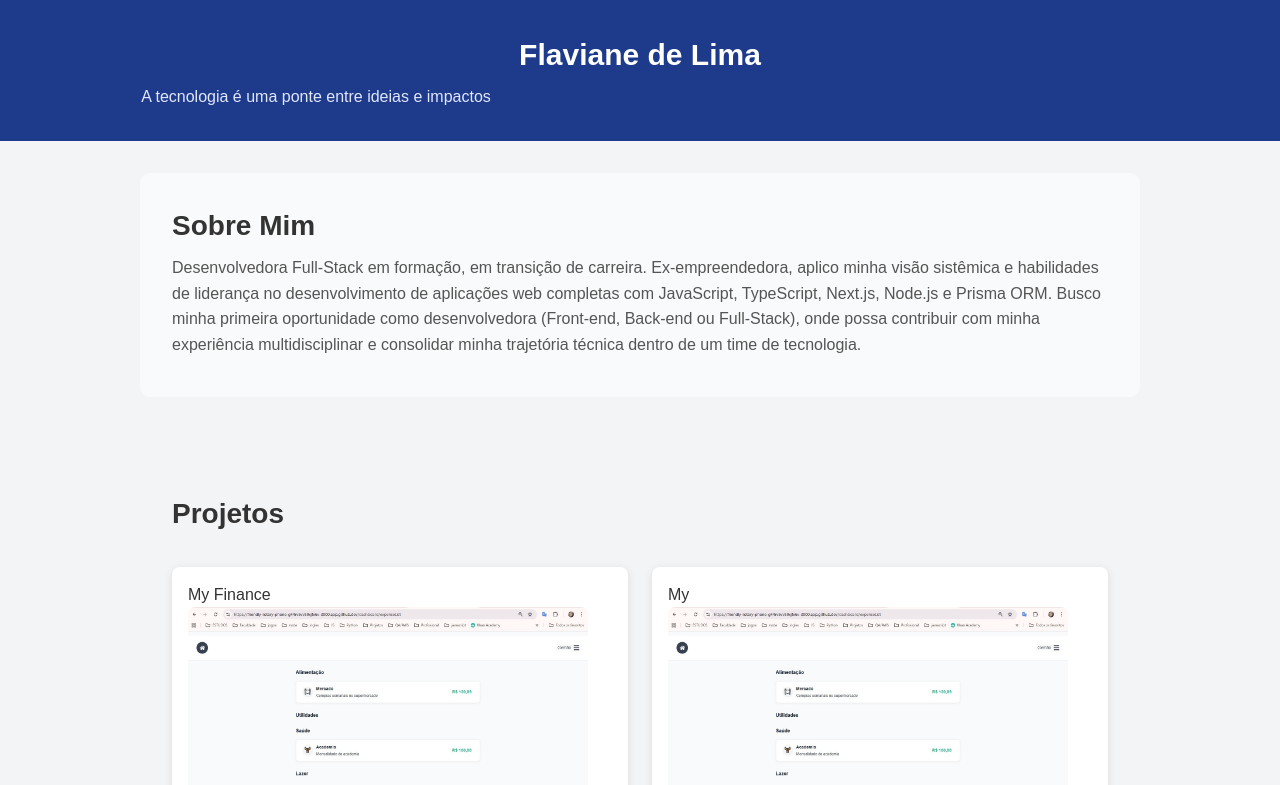
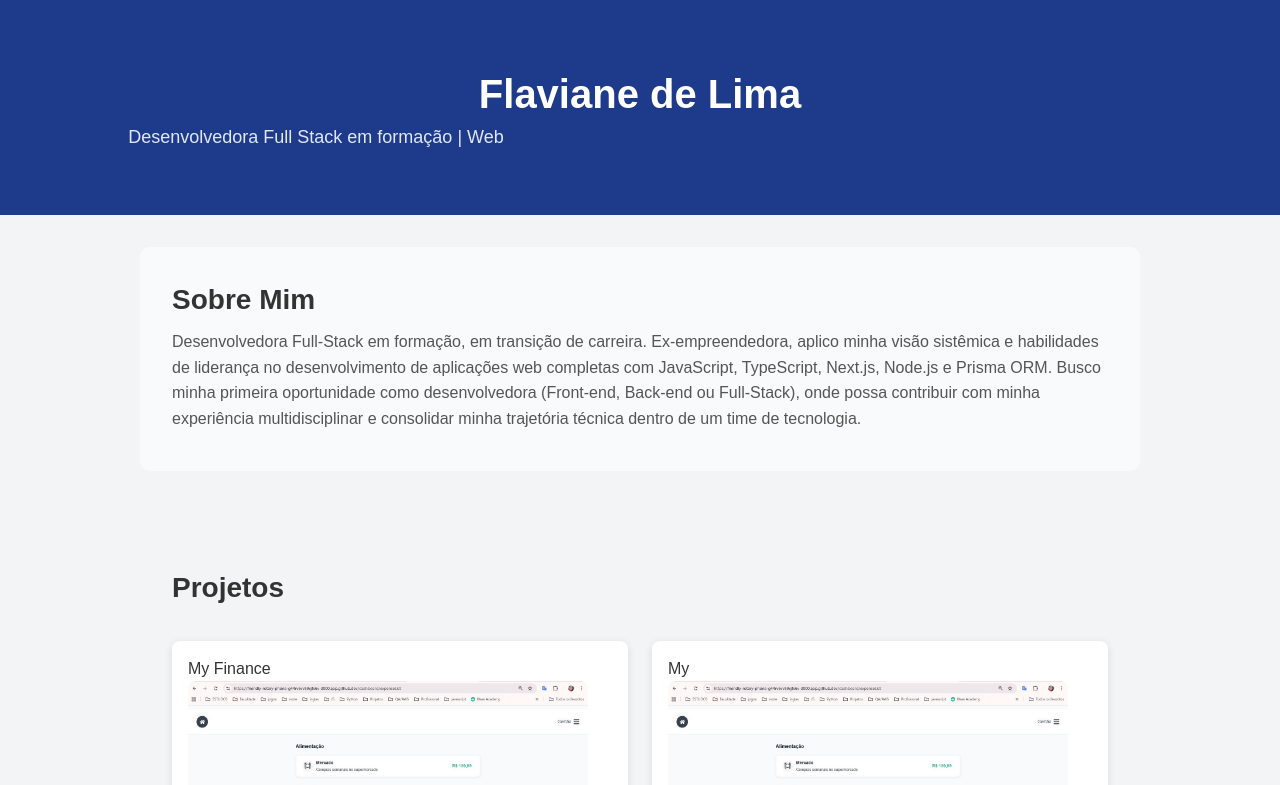
Before and after one commit to flaviane-lima/portfolio-flaviane, a Next.js app: page / in a window 1280 px wide. Shown: the top 785 px of the page. Built offline with nearby package versions, Linux system fonts and the light colour scheme.

Commit message:
melhora hierarquia visual e apresentação do header

```diff
--- a/app/components/Header.tsx
+++ b/app/components/Header.tsx
@@ -7,16 +7,16 @@ const StyledHeader = styled.header`
  background-color: #1E3A8A;
  color: white;
  text-align: center;
- padding: 2rem 1rem;
+ padding: 4rem 1rem;
 
  h1 {
-   font-size: 1.875rem;
+   font-size: 2.5rem;
    font-weight: bold;
    margin: 0;
 }
    p {
-   font-size: 1rem;
-   margin-top: 0.5rem;
+   font-size: 1.125rem;
+   margin-top: 0.5rem auto 0;
    color: #E0E7FF; /* azul claro para contraste */
    max-width: 600px; /* limita largura para não ficar muito esticado */
 
@@ -45,7 +45,7 @@ export default function Header() {
     return (
     <StyledHeader>
         <h1>Flaviane de Lima</h1>
-        <p>A tecnologia é uma ponte entre ideias e impactos</p>
+        <p>Desenvolvedora Full Stack em formação | Web</p>
     </StyledHeader>
 
     )
```
